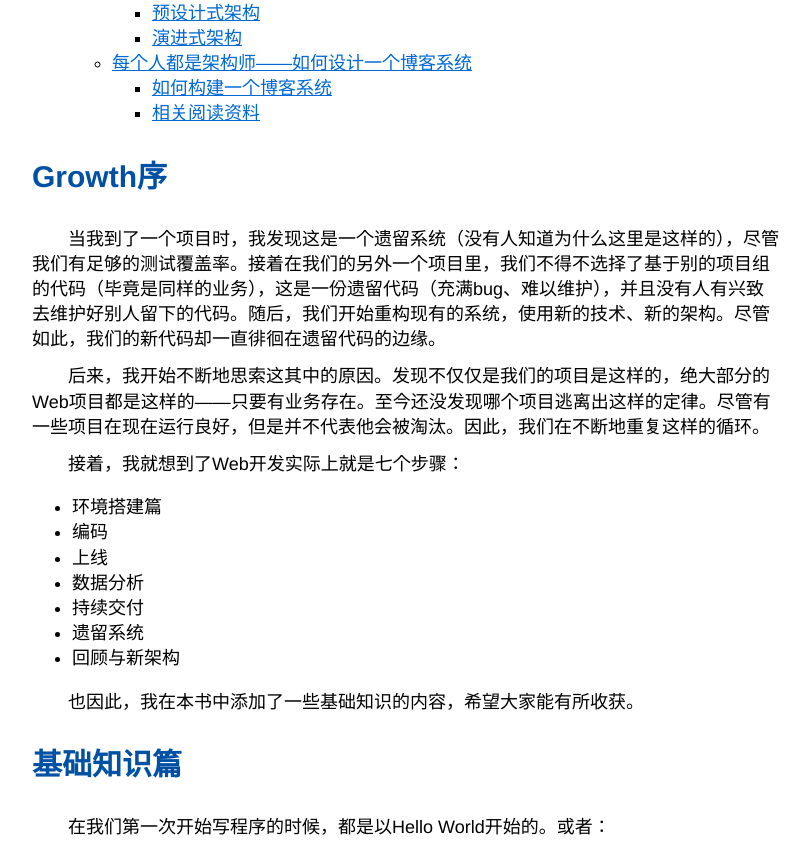
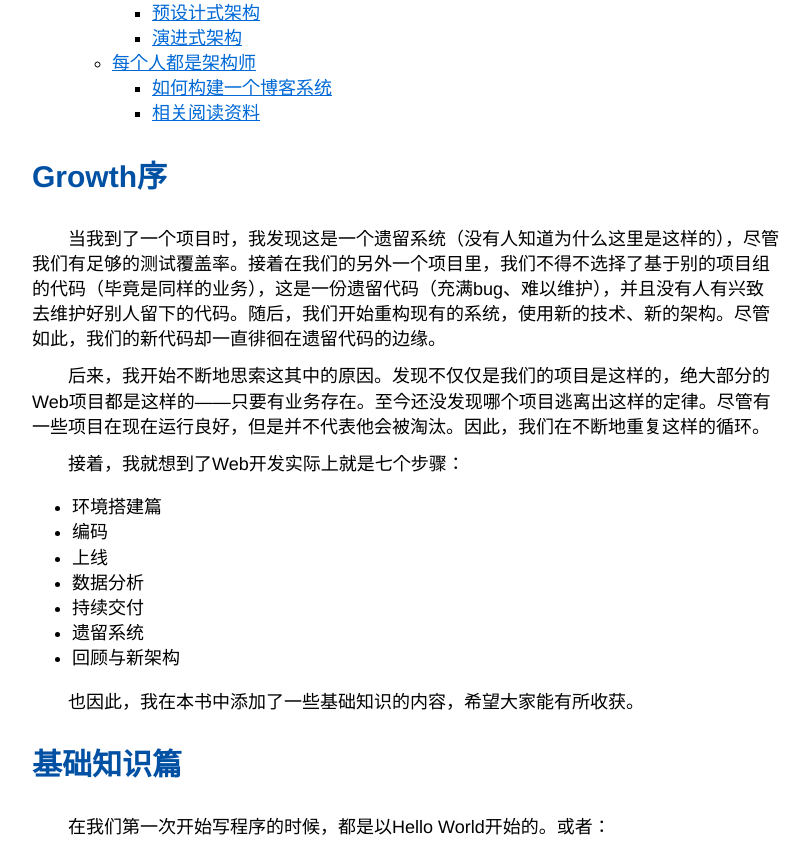
Before and after one commit to phodal/growth-ebook, a plain HTML site: page index.html in a window 1280 px wide. Shown: the part 4966-5815 px from the top of the page, without its empty margins (234-1043 px from the left). Drawn offline with Linux system fonts and the light colour scheme.

Commit message:
change title

```diff
--- a/index.html
+++ b/index.html
@@ -287,7 +287,7 @@ code > span.in { color: #60a0b0; font-weight: bold; font-style: italic; } /* Inf
 <li><a href="#预设计式架构">预设计式架构</a></li>
 <li><a href="#演进式架构">演进式架构</a></li>
 </ul></li>
-<li><a href="#每个人都是架构师如何设计一个博客系统">每个人都是架构师——如何设计一个博客系统</a><ul>
+<li><a href="#每个人都是架构师">每个人都是架构师</a><ul>
 <li><a href="#如何构建一个博客系统">如何构建一个博客系统</a></li>
 <li><a href="#相关阅读资料">相关阅读资料</a></li>
 </ul></li>
@@ -2640,7 +2640,7 @@ System.<span class="fu">out</span>.<span class="fu">println</span>(<span class="
 <p>它采用的是交互式应用程序员应用广泛的模型-视图-控制器模式。</p>
 <h3 id="演进式架构">演进式架构</h3>
 <p>演进式架构则是我们日常工作的业务代码库演进出来的。由于业务本身在不断发展，我们不断地演进系统的架构。</p>
-<h2 id="每个人都是架构师如何设计一个博客系统">每个人都是架构师——如何设计一个博客系统</h2>
+<h2 id="每个人都是架构师">每个人都是架构师</h2>
 <p>每一个程序员都是架构师。平时在我们工作的时候，架构师这个Title都被那些非常有经历的开发人员占据着。然而，如果你喜欢刷刷Github，喜欢做一些有意思的东西，那么你也将是一个架构师。</p>
 <h3 id="如何构建一个博客系统">如何构建一个博客系统</h3>
 <h4 id="如果你需要帮人搭建一个博客你先会想到什么">如果你需要帮人搭建一个博客你先会想到什么？</h4>
```
Also changed, not shown: 2 other files.
